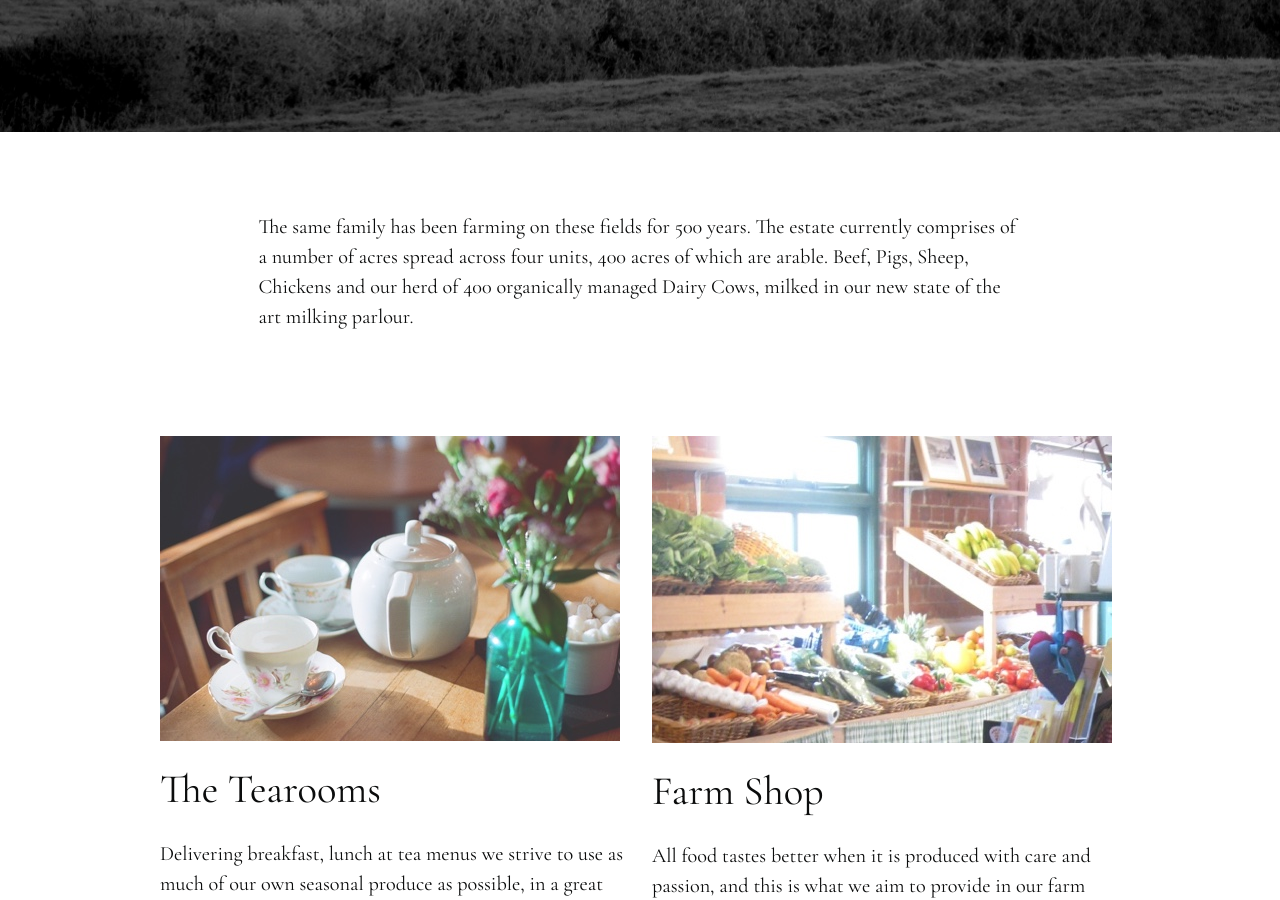
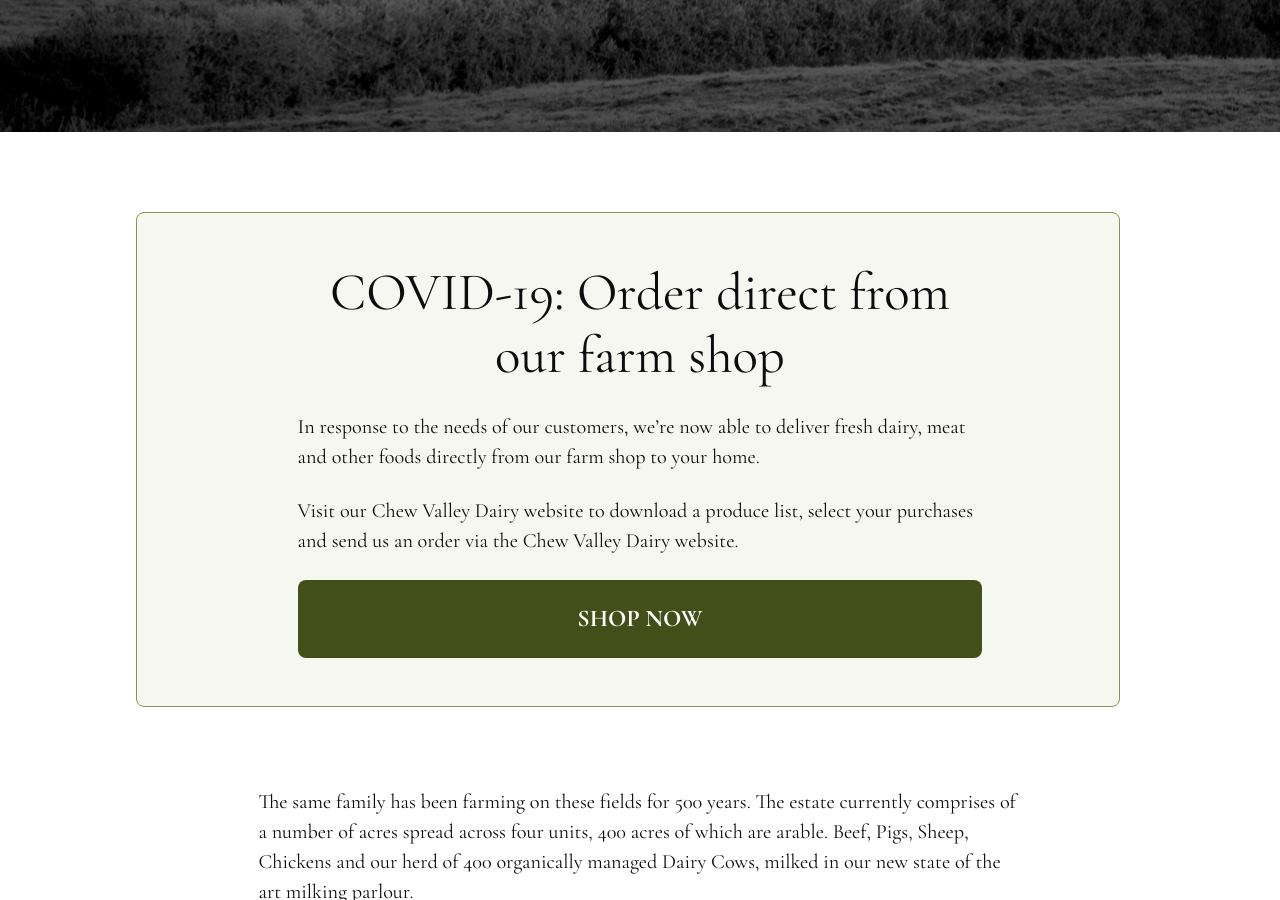
Before and after one commit to cjhbarnes/manor-farm, a Jekyll site: the page built from index.html, in a window 1280 px wide and 900 px high, scrolled down 457 px. Built offline with Jekyll 4.4.1, drawn with Linux system fonts in a browser that asks for light colours.

Commit message:
Update index.html

```diff
--- a/index.html
+++ b/index.html
@@ -13,14 +13,14 @@ title: New Manor Farm Shop
 <div class="o-wrapper">
   <section class="band-top">
 
-    <!-- <div class="o-layout o-layout--center covid-banner">
+    <div class="o-layout o-layout--center covid-banner">
       <div class="o-layout__item u-4/5@lg u-4/5@md u-1/1@sm">
         <h1>COVID-19: Order direct from our farm shop</h1>
         <p>In response to the needs of our customers, we’re now able to deliver fresh dairy, meat and other foods directly from our farm shop to your home.</p>
         <p>Visit our Chew Valley Dairy website to download a produce list, select your purchases and send us an order via the Chew Valley Dairy website.</p>
-        <a class="btn" href="/deliveries/">Shop now</a>
+        <a class="btn" href="https://www.chewvalleydairy.co.uk/doorstep-milk-delivery">Shop now</a>
       </div>
-    </div> -->
+    </div>
 
     <div class="o-layout o-layout--center">
       <div class="o-layout__item u-4/5@lg u-4/5@md u-1/1@sm">
```
